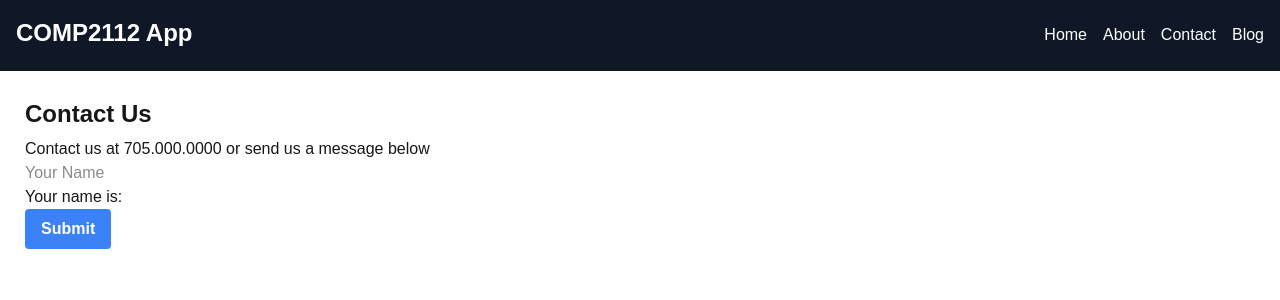
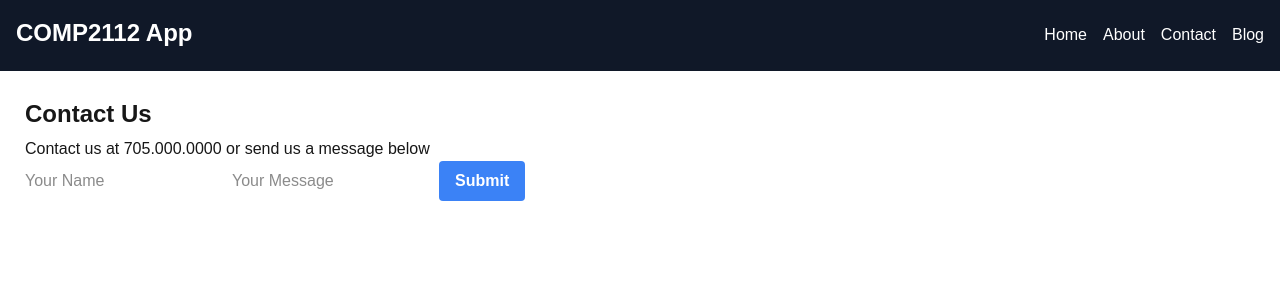
Before and after one commit to ifotn/comp2112-2025, a Next.js app: page /contact in a window 1280 px wide. Shown: the top 300 px of the page. Built offline with nearby package versions, Linux system fonts and the light colour scheme.

Commit message:
l5/1 - update home

```diff
--- a/src/app/contact/page.tsx
+++ b/src/app/contact/page.tsx
@@ -4,15 +4,21 @@
 
 export default function Contact() {
     const [ name, setName] = useState<string>('');
+    const [ message, setMessage] = useState<string>('');
+    const [ confirmation, setConfirmation] = useState<string>('');
 
     // watch name input and update state var as input value changes
     const handleNameChange = (event: React.ChangeEvent<HTMLInputElement>) => {
         setName(event.target.value);
     }
 
+    const handleMessageChange = (event: React.ChangeEvent<HTMLInputElement>) => {
+        setMessage(event.target.value);
+    }
+
     // show confirmation when button clicked
     const handleSubmit = () => {
-
+        setConfirmation(`Your name: ${name} - Your message: ${message}`);
     }
 
     return (
@@ -20,8 +26,10 @@
             <h1>Contact Us</h1>
             <p>Contact us at 705.000.0000 or send us a message below</p>
             <input type="text" placeholder="Your Name" value={name} onChange={handleNameChange} />
-            <p>Your name is: {name}</p>
+            <input type="text" placeholder="Your Message" value={message} onChange={handleMessageChange} />
+            {/* <p>Your name is: {name}</p> */}
             <button onClick={handleSubmit}>Submit</button>
+            <p>{confirmation}</p>
         </main>
     );
 }
--- a/src/app/page.tsx
+++ b/src/app/page.tsx
@@ -15,7 +15,7 @@
   return (
     <main>
       <h1>COMP2112 Class Site</h1>
-      <p>This site is built with Next.js</p>
+      <p>This site is built with Next.js and is hosted on Vercel.</p>
       <section>
         <button onClick={handleClick}>Click Me</button>
         <p>You have clicked the button {count} times.</p>
```
